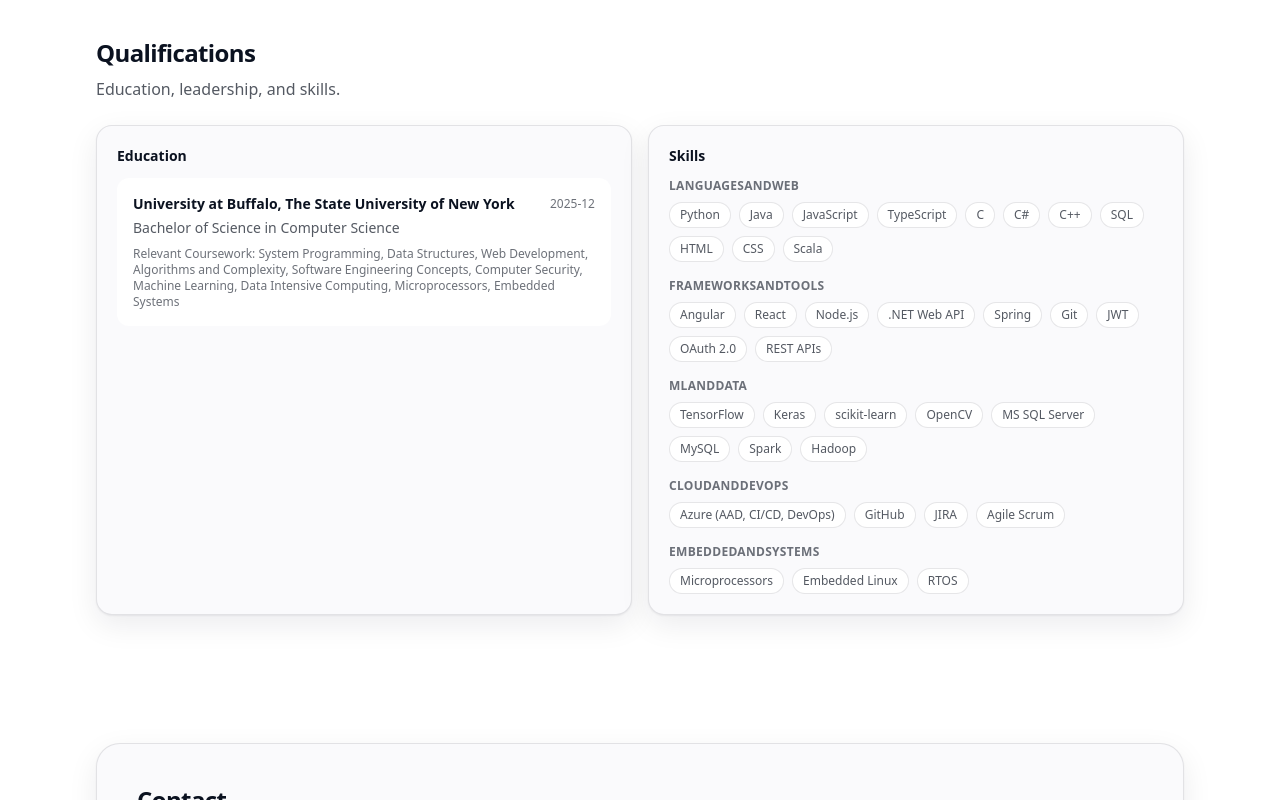
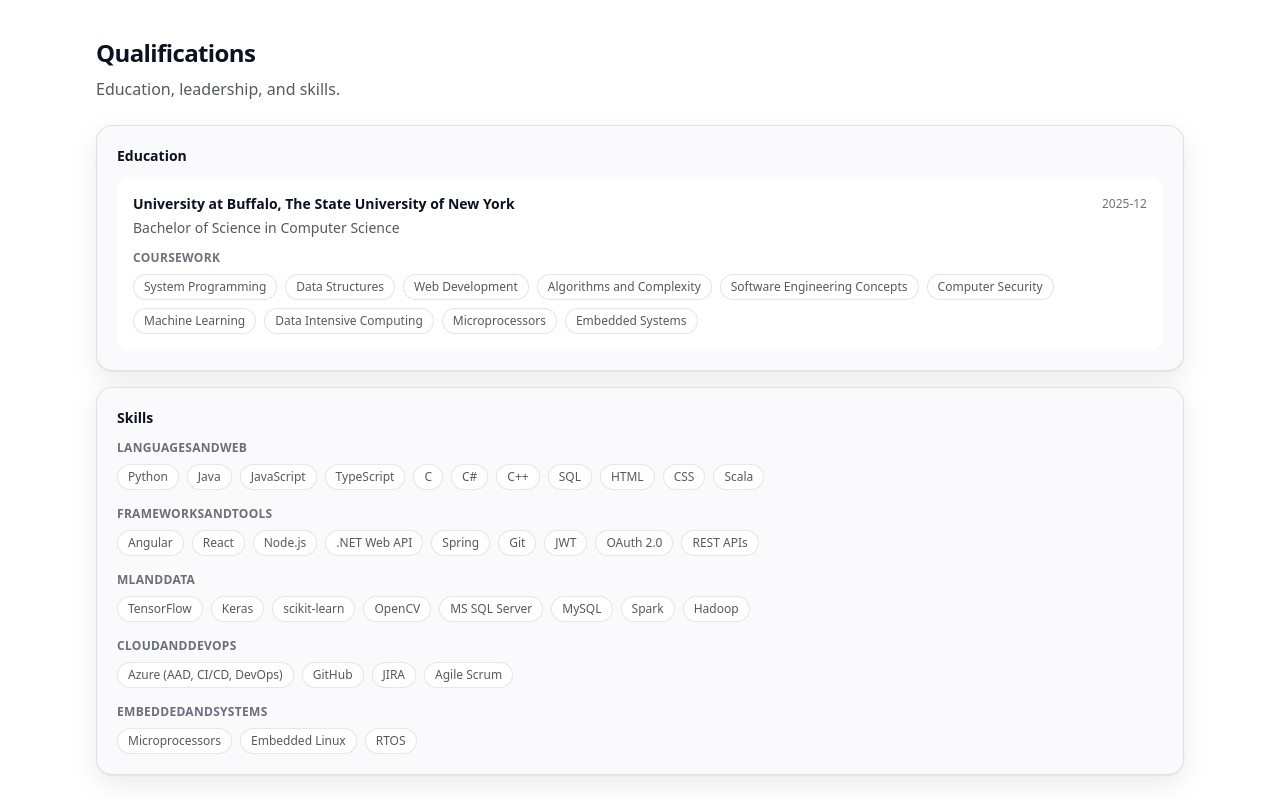
Before and after one commit to Suh716/personal-portfolio, a React (Vite) app: page / in a window 1280 px wide. Shown: the part 2100-2900 px from the top of the page. Built offline with nearby package versions, Linux system fonts and the light colour scheme.

Commit message:
Stack Education and Skills sections; render coursework as chips

```diff
--- a/src/App.tsx
+++ b/src/App.tsx
@@ -139,7 +139,7 @@ function App() {
           <Container>
             <h2 className="text-2xl font-semibold tracking-tight">Qualifications</h2>
             <p className="mt-2 text-ink-900/70">Education, leadership, and skills.</p>
-            <div className="mt-6 grid gap-4 lg:grid-cols-2">
+            <div className="mt-6 space-y-4">
               <div className="rounded-2xl border border-ink-900/10 bg-paper-100 p-5 shadow-soft">
                 <h3 className="text-sm font-semibold">Education</h3>
                 <div className="mt-3 space-y-3">
@@ -150,7 +150,34 @@ function App() {
                         <span className="text-xs text-ink-900/60">{e.end ?? ''}</span>
                       </div>
                       <p className="mt-1 text-sm text-ink-900/70">{e.degree}</p>
-                      {e.notes?.length ? <p className="mt-2 text-xs text-ink-900/60">{e.notes[0]}</p> : null}
+                      {(() => {
+                        if (!e.notes?.length) return null
+                        const courseworkNote =
+                          e.notes.find((note) => note.toLowerCase().includes('coursework')) ?? e.notes[0]
+                        const cleaned = courseworkNote.replace(/^[Rr]elevant Coursework:\s*/, '')
+                        const courses = cleaned
+                          .split(',')
+                          .map((c) => c.trim())
+                          .filter(Boolean)
+                        if (!courses.length) return null
+                        return (
+                          <div className="mt-3">
+                            <div className="text-xs font-semibold uppercase tracking-wide text-ink-900/60">
+                              Coursework
+                            </div>
+                            <div className="mt-2 flex flex-wrap gap-2">
+                              {courses.map((course) => (
+                                <span
+                                  key={course}
+                                  className="rounded-full border border-ink-900/10 bg-paper-50 px-2.5 py-1 text-xs text-ink-900/70"
+                                >
+                                  {course}
+                                </span>
+                              ))}
+                            </div>
+                          </div>
+                        )
+                      })()}
                     </div>
                   ))}
                 </div>
```
